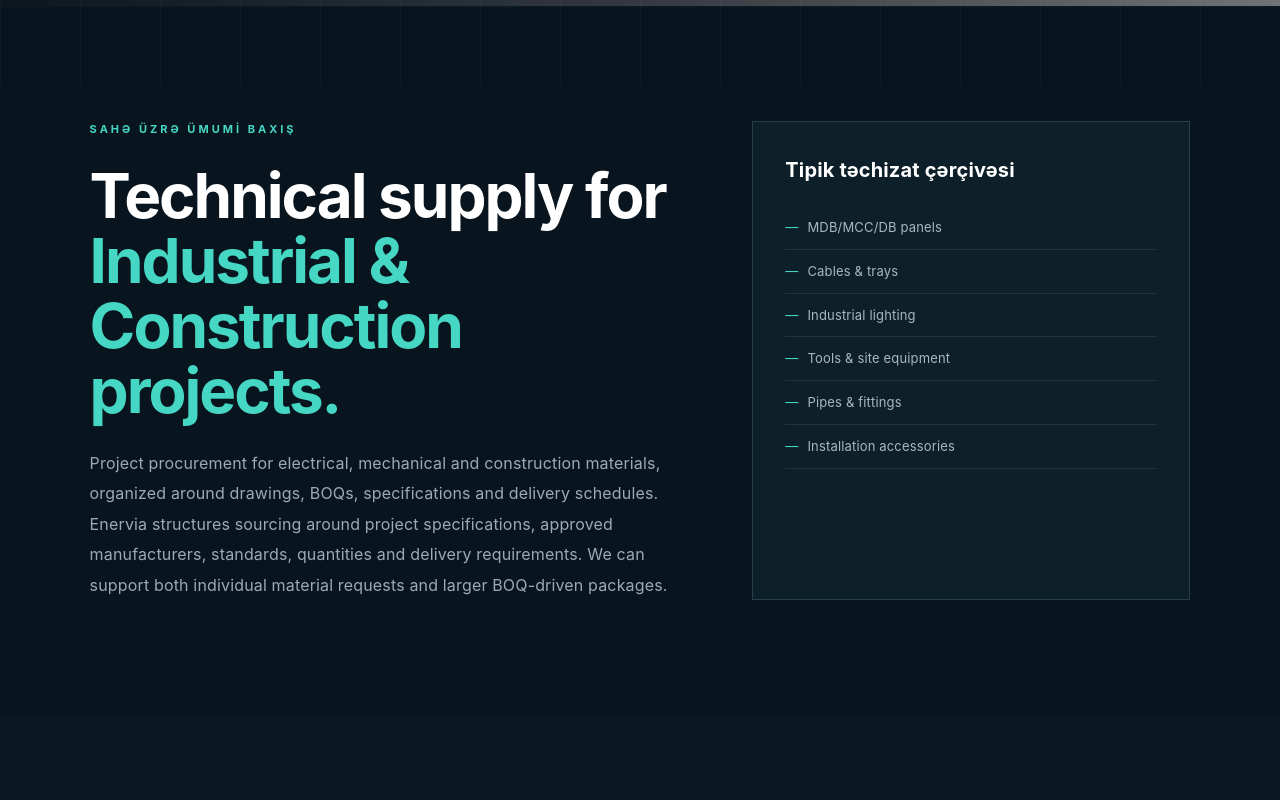
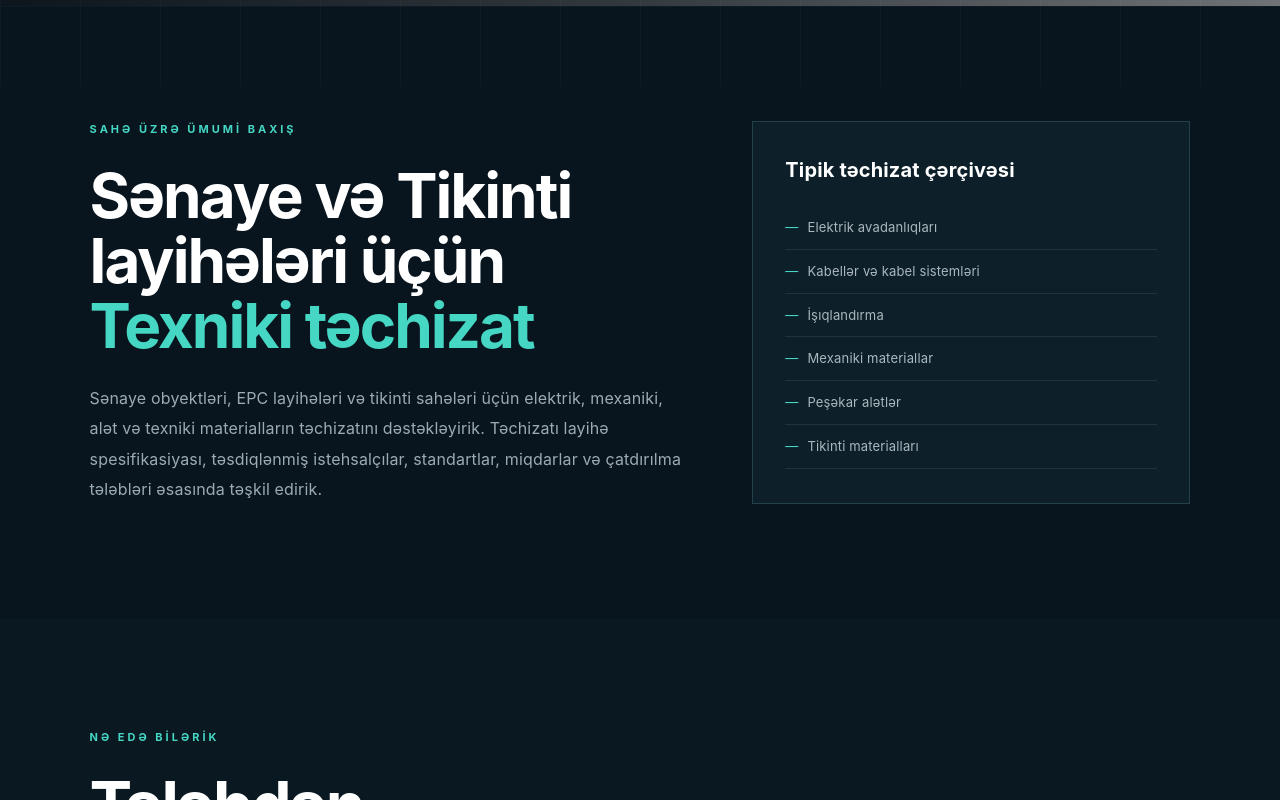
Before and after one commit to enervia/Enervia-Master-Project, a website: page az/industries/industrial-construction.html in a window 1280 px wide. Shown: the part 714-1514 px from the top of the page. Drawn offline with Linux system fonts and the light colour scheme; grey boxes are pictures that could not be loaded.

Commit message:
Translate overview and scope for Azerbaijani industrial-construction.html

```diff
--- a/az/industries/industrial-construction.html
+++ b/az/industries/industrial-construction.html
@@ -7,7 +7,7 @@
 </style></head><body>
 <header class="navbar"><a href="../index.html" class="logo">ENER<span>V</span>IA</a><nav class="navigation"><a href="../solutions.html">Həllər</a><a href="../industries.html">Sənayelər</a><a href="../products.html">Məhsullar</a><a href="../index.html#about">Haqqımızda</a><a href="../projects.html">Layihələr</a><a href="../index.html#contact">Əlaqə</a></nav><a href="../rfq.html?industry=S%C9%99naye%20v%C9%99%20Tikinti" class="nav-button">Sorğu göndər</a></header>
 <main><section class="industry-hero"><div class="industry-hero-bg"></div><div class="industry-hero-content"><div class="industry-badge">03 · SƏNAYE VƏ TİKİNTİ</div><h1>Sənaye və <span>Tikinti</span></h1><p>Sənaye obyektləri, EPC layihələri və tikinti sahələri üçün elektrik, mexaniki, alət və texniki materialların təchizatı.</p></div></section>
-<section class="industry-main"><div class="industry-layout"><div><div class="eyebrow">SAHƏ ÜZRƏ ÜMUMİ BAXIŞ</div><h2>Technical supply for <span>Industrial & Construction projects.</span></h2><p class="lead">Project procurement for electrical, mechanical and construction materials, organized around drawings, BOQs, specifications and delivery schedules. Enervia structures sourcing around project specifications, approved manufacturers, standards, quantities and delivery requirements. We can support both individual material requests and larger BOQ-driven packages.</p></div><div class="scope-box"><h3>Tipik təchizat çərçivəsi</h3><ul><li>MDB/MCC/DB panels</li><li>Cables & trays</li><li>Industrial lighting</li><li>Tools & site equipment</li><li>Pipes & fittings</li><li>Installation accessories</li></ul></div></div></section>
+<section class="industry-main"><div class="industry-layout"><div><div class="eyebrow">SAHƏ ÜZRƏ ÜMUMİ BAXIŞ</div><h2>Sənaye və Tikinti layihələri üçün <span>Texniki təchizat</span></h2><p class="lead">Sənaye obyektləri, EPC layihələri və tikinti sahələri üçün elektrik, mexaniki, alət və texniki materialların təchizatını dəstəkləyirik. Təchizatı layihə spesifikasiyası, təsdiqlənmiş istehsalçılar, standartlar, miqdarlar və çatdırılma tələbləri əsasında təşkil edirik.</p></div><div class="scope-box"><h3>Tipik təchizat çərçivəsi</h3><ul><li>Elektrik avadanlıqları</li><li>Kabellər və kabel sistemləri</li><li>İşıqlandırma</li><li>Mexaniki materiallar</li><li>Peşəkar alətlər</li><li>Tikinti materialları</li></ul></div></div></section>
 <section class="industry-section dark-section"><div class="section-heading"><div class="eyebrow">NƏ EDƏ BİLƏRİK</div><h2>Tələbdən <span>koordinasiyalı təchizata qədər.</span></h2></div><div class="work-grid"><article class="work-card"><b>01</b><h3>Layihə materiallarının təchizatı</h3><p>Tikinti və sənaye layihələri üçün müxtəlif kateqoriyalar üzrə materialların araşdırılması və təchizatı.</p></article><article class="work-card"><b>02</b><h3>BOQ üzrə satınalma</h3><p>Miqdarların və texniki spesifikasiyaların yoxlanılması, alternativlərin müəyyən edilməsi.</p></article><article class="work-card"><b>03</b><h3>MRO və texniki xidmət</h3><p>Müəssisələrin gündəlik istismarı və texniki xidməti üçün məhsulların təchizatı.</p></article><article class="work-card"><b>04</b><h3>İstehsalçı və alternativ araşdırması</h3><p>Texniki tələblərə uyğun istehsalçı və məhsul alternativlərinin müəyyən edilməsi.</p></article></div></section>
 <section class="industry-section"><div class="section-heading"><div class="eyebrow">TƏTBİQ SAHƏLƏRİ</div><h2>Təchizatın <span>tətbiq olunduğu sahələr.</span></h2></div><div class="application-grid"><article class="application"><span>01</span><h3>Sənaye obyektləri</h3><p>Elektrik, mexaniki və texniki xidmət sistemləri.</p></article><article class="application"><span>02</span><h3>Tikinti sahələri</h3><p>Elektrik avadanlıqları, işıqlandırma, alətlər və materiallar.</p></article><article class="application"><span>03</span><h3>EPC layihələri</h3><p>Layihə spesifikasiyaları və BOQ üzrə kompleks təchizat.</p></article><article class="application"><span>04</span><h3>MRO</h3><p>Texniki xidmət, təmir və istismar üçün materiallar.</p></article></div></section>
 <section class="industry-section dark-section"><div class="section-heading"><div class="eyebrow">TEXNİKİ NÜANSLAR</div><h2>İlk növbədə spesifikasiya və <span>uyğunluq.</span></h2><p class="lead">Tələblərə gərginlik, IP dərəcəsi, material markası, mexaniki göstəricilər, mühit şərtləri, sertifikatlar və layihə standartları daxil ola bilər. Yekun məhsul seçimi təsdiqlənmiş texniki spesifikasiyaya əsasən aparılmalıdır.</p></div></section>
```
